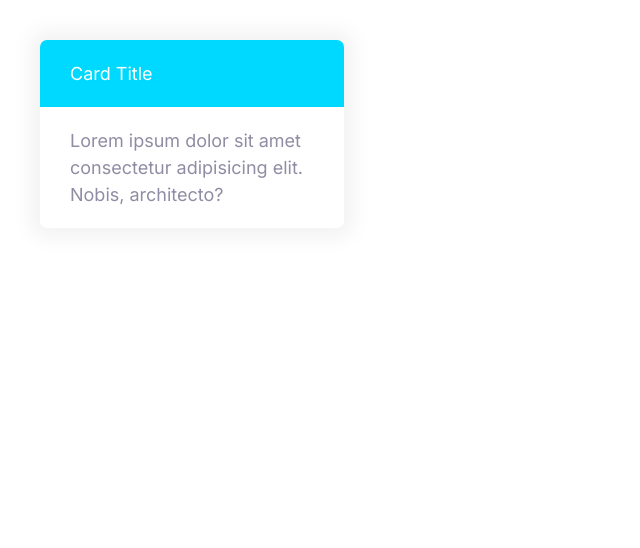
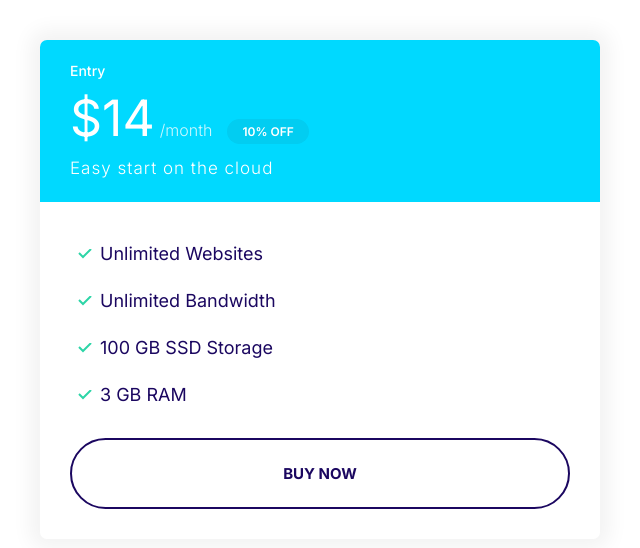
Before and after one commit to xKenjiR/learnmosh, a plain HTML site: page index.html in a window 1280 px wide. Shown: the whole page, without its empty margins (0-640 px from the left). Drawn offline with Linux system fonts and the light colour scheme.

Commit message:
Build the plan component.

```diff
--- a/css/styles.css
+++ b/css/styles.css
@@ -117,6 +117,7 @@ a {
 
 .badge--small {
   font-size: 1.6rem;
+  padding: 0.5rem 1.5rem;
 }
 
 @media screen and (min-width: 1024px) {
@@ -299,3 +300,55 @@ a {
   background-color: var(--color-secondary);
   color: #fff;
 }
+
+.card--secondary .badge--secondary {
+  background: #02cdf1;
+}
+
+/* Plans */
+.plan__name {
+  color: #fff;
+  font-size: 2.4rem;
+  font-weight: 500;
+  margin: 0;
+}
+
+.plan__price {
+  font-size: 6rem;
+}
+
+.plan__billing-cycle {
+  font-size: 2.4rem;
+  font-weight: 300;
+  opacity: 0.8;
+  margin-right: 1rem;
+}
+
+.plan__description {
+  font-size: 2rem;
+  font-weight: 300;
+  letter-spacing: 1px;
+  display: block;
+}
+
+.plan .list__item {
+  margin-bottom: 2rem;
+}
+
+@media screen and (min-width: 1024px) {
+  .plan__name {
+    font-size: 1.4rem;
+  }
+
+  .plan__price {
+    font-size: 5rem;
+  }
+
+  .plan__billing-cycle {
+    font-size: 1.6rem;
+  }
+
+  .plan__description {
+    font-size: 1.7rem;
+  }
+}
--- a/index.html
+++ b/index.html
@@ -10,11 +10,25 @@
   <title>Document</title>
 </head>
   <body>
-    <div style="width: 30%; padding: 4rem;">
-      <div class="card card--secondary">
-        <header class="card__header">Card Title</header>
-        <div class="card__body">
-          Lorem ipsum dolor sit amet consectetur adipisicing elit. Nobis, architecto?
+    <div style="width: 50%; padding: 4rem;">
+      <div class="plan">
+        <div class="card card--secondary">
+          <header class="card__header">
+            <h3 class="plan__name">Entry</h3>
+            <span class="plan__price">$14</span>
+            <span class="plan__billing-cycle">/month</span>
+            <span class="badge badge--secondary badge--small">10% OFF</span>
+            <span class="plan__description">Easy start on the cloud</span>
+          </header>
+          <div class="card__body">
+            <ul class="list list--tick">
+              <li class="list__item">Unlimited Websites</li>
+              <li class="list__item">Unlimited Bandwidth</li>
+              <li class="list__item">100 GB SSD Storage</li>
+              <li class="list__item">3 GB RAM</li>
+            </ul>
+            <button class="btn btn--outline btn--block">Buy now</button>
+          </div>
         </div>
       </div>
     </div>
```
Also changed, not shown: components/plans.html (added, +22 -0 lines).
